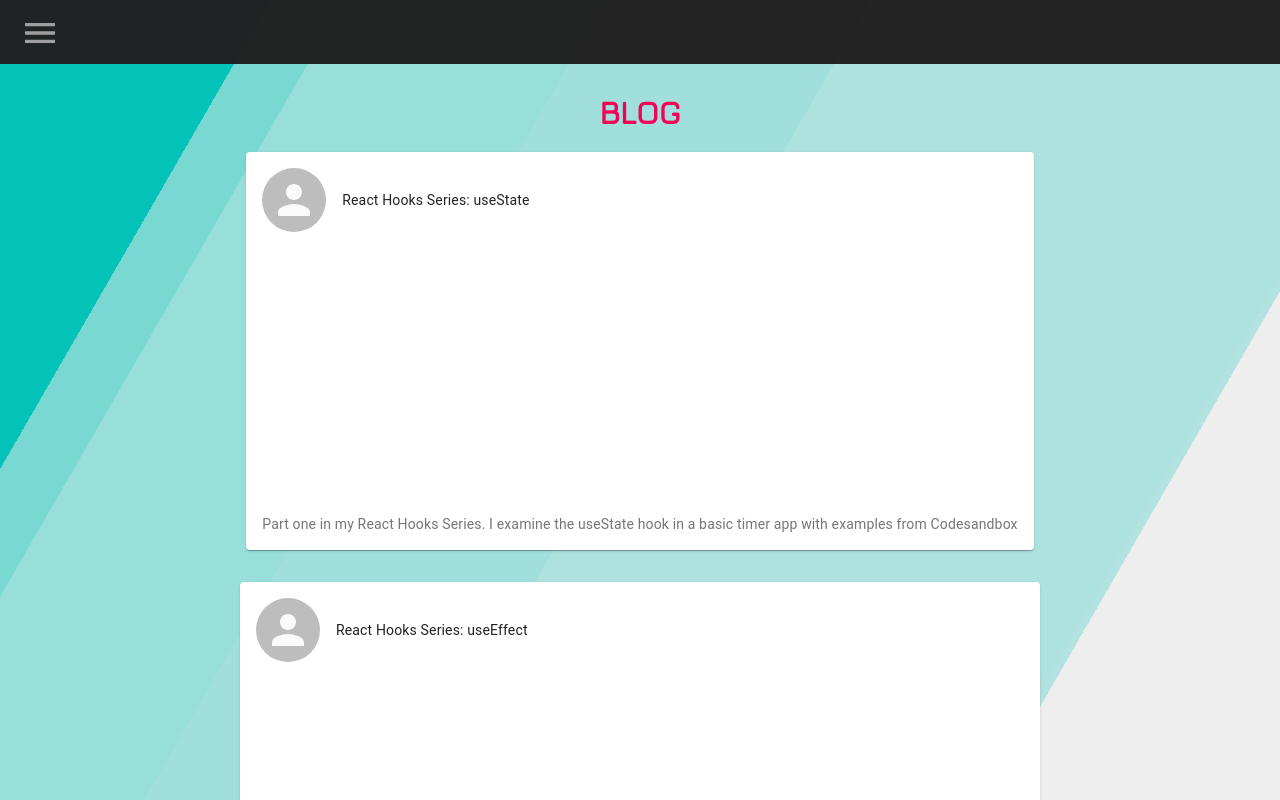
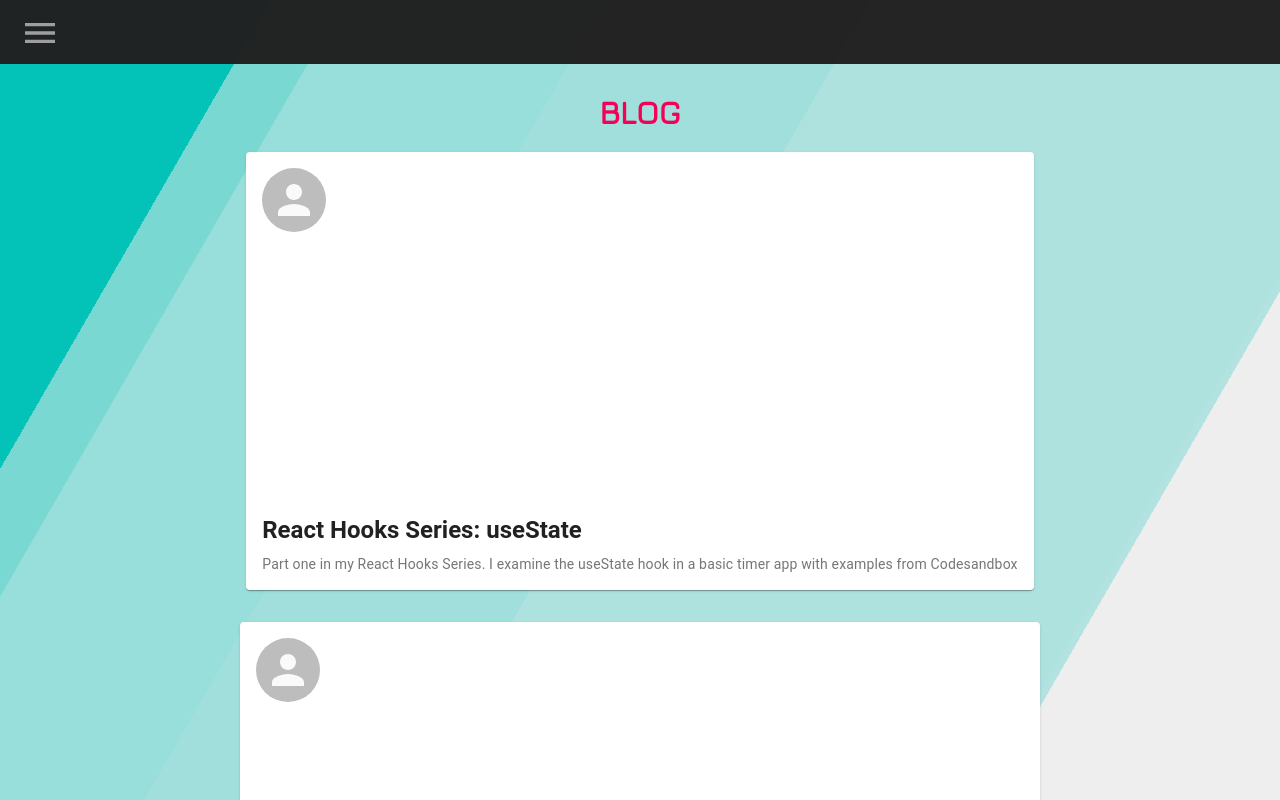
Before and after one commit to jamesncox/portfolio, a React (Create React App) app: page /blog in a window 1280 px wide. Shown: the top 800 px of the page. Built offline with nearby package versions, Linux system fonts and the light colour scheme; the HTML template or start-up script is replaced by a standard one; a web font is replaced by a local one.

Commit message:
Update BlogPosts.js look and feel

```diff
--- a/src/components/Blog/BlogPosts.js
+++ b/src/components/Blog/BlogPosts.js
@@ -33,7 +33,10 @@ const useStyles = makeStyles((theme) => ({
     },
     title: {
         fontWeight: "bold",
-        fontSize: "2rem"
+        fontSize: "1.5rem",
+        [theme.breakpoints.down('sm')]: {
+            fontSize: "1.25rem"
+        },
     }
 }));
 
@@ -53,8 +56,8 @@ export default function BlogPosts() {
                         avatar={
                             <Avatar aria-label="blog type" src={img(`./${blog.logo}`)} className={classes.large} />
                         }
-                        title={blog.name}
-                        className={classes.title}
+                    // title={blog.name}
+                    // titleTypographyProps={{ variant: 'h6' }}
                     />
                     <Link
                         color="inherit"
@@ -70,6 +73,9 @@ export default function BlogPosts() {
                                 title={blog.name}
                             />
                             <CardContent>
+                                <Typography gutterBottom variant="h5" component="h2" className={classes.title}>
+                                    {blog.name}
+                                </Typography>
                                 <Typography variant="body2" color="textSecondary" component="p">
                                     {blog.summary}
                                 </Typography>
```
